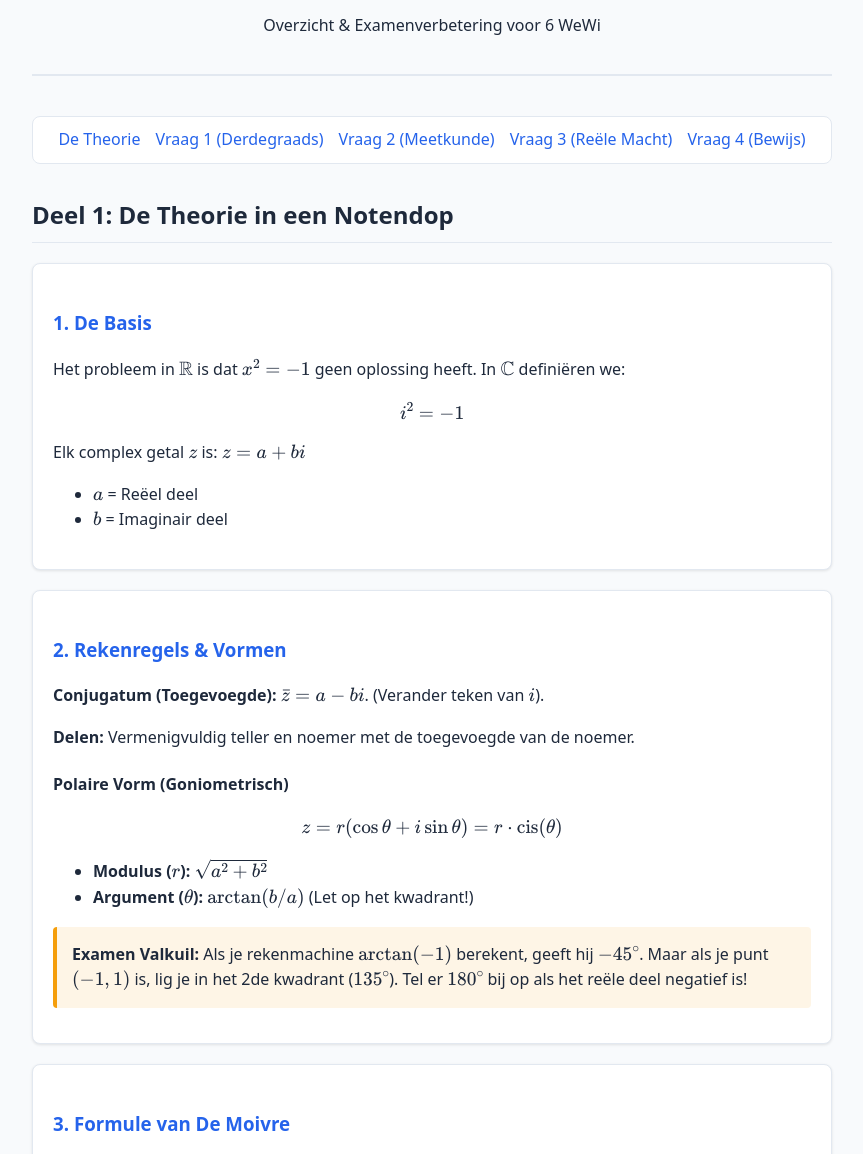
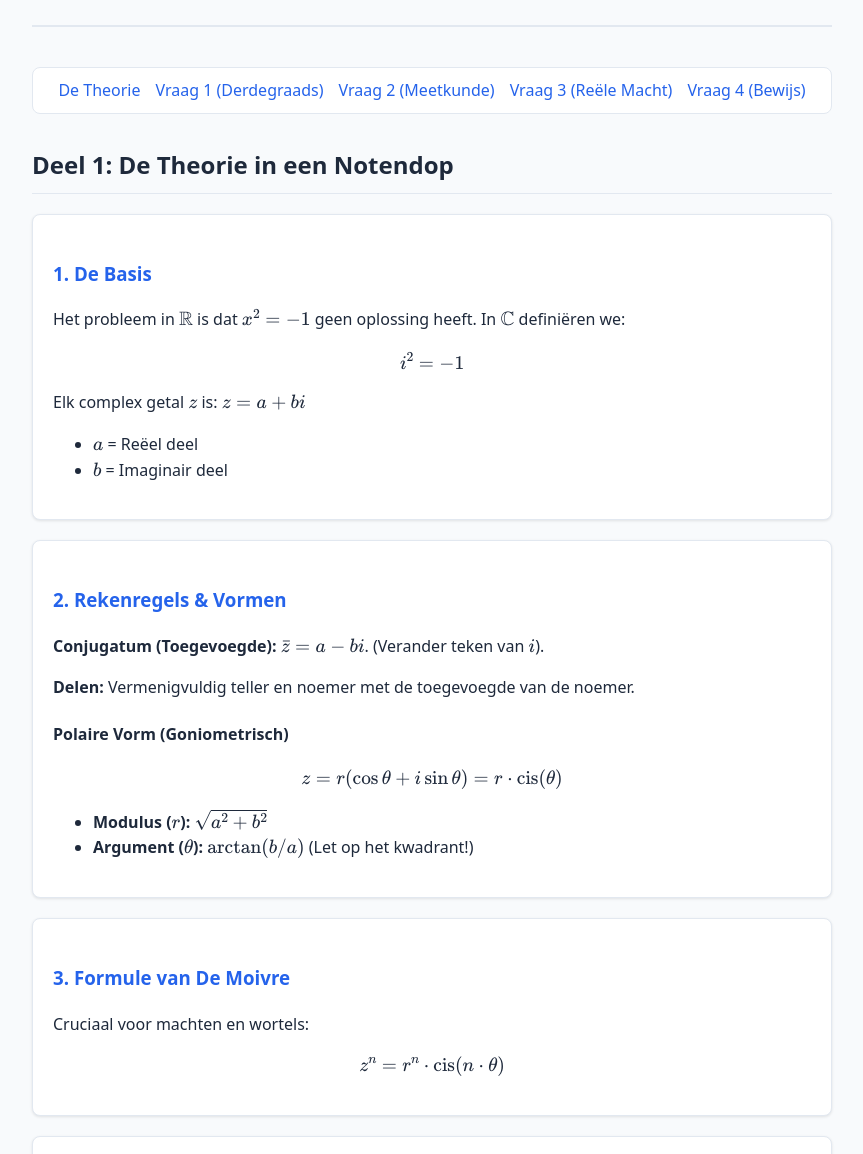
Before and after one commit to iljod/integrale-study-guide, a plain HTML site: page index.html in a window 1280 px wide. Shown: the part 96-1250 px from the top of the page, without its empty margins (208-1071 px from the left). Drawn offline with nearby package versions, Linux system fonts and the light colour scheme.

Commit message:
Update index.html

```diff
--- a/index.html
+++ b/index.html
@@ -148,7 +148,6 @@
 <div class="container">
     <header>
         <h1>Complexe Getallen ($\mathbb{C}$)</h1>
-        <p>Overzicht &amp; Examenverbetering voor 6 WeWi</p>
     </header>
 
     <nav>
@@ -186,10 +185,6 @@
                 <li><strong>Modulus ($r$):</strong> $\sqrt{a^2 + b^2}$</li>
                 <li><strong>Argument ($\theta$):</strong> $\arctan(b/a)$ (Let op het kwadrant!)</li>
             </ul>
-
-            <div class="warning">
-                <strong>Examen Valkuil:</strong> Als je rekenmachine $\arctan(-1)$ berekent, geeft hij $-45^\circ$. Maar als je punt $(-1, 1)$ is, lig je in het 2de kwadrant ($135^\circ$). Tel er $180^\circ$ bij op als het reële deel negatief is!
-            </div>
         </div>
 
         <div class="card">
```
